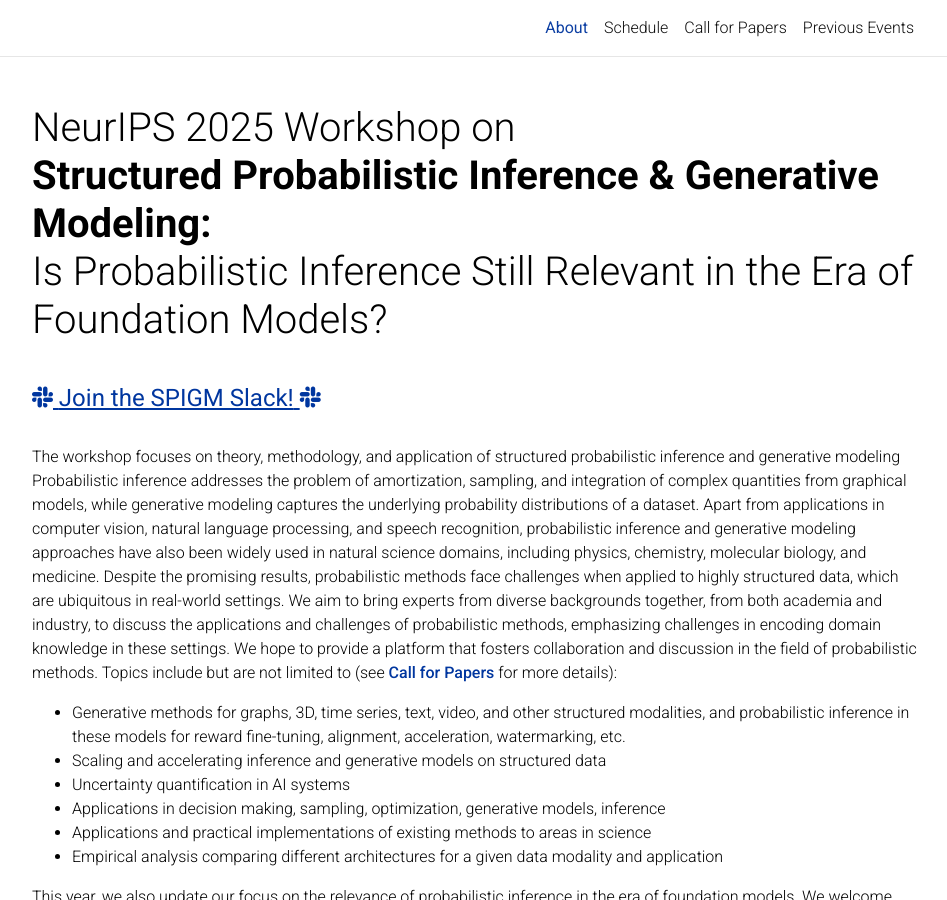
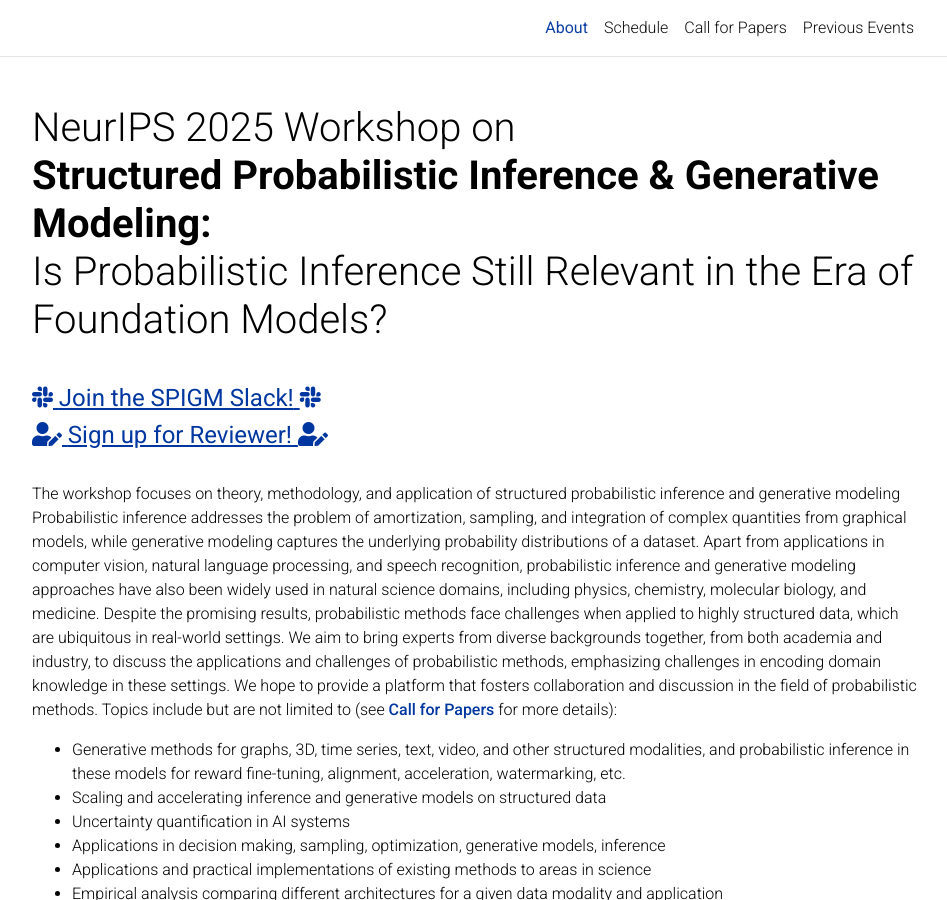
Before and after one commit to spigmworkshopv3/spigmworkshopv3.github.io, a Jekyll site: the page built from _pages/about.md, in a window 1280 px wide and 900 px high. Shown: the whole window, without its empty margins (163-1110 px from the left). Built offline with Jekyll 4.4.1, drawn with Linux system fonts in a browser that asks for light colours; comment, search, counter and statistics services are not loaded; a style sheet for code colours, icons or effects is not loaded.

Commit message:
update workshop page

```diff
--- a/_layouts/workshop.html
+++ b/_layouts/workshop.html
@@ -26,12 +26,12 @@ layout: default
       </a>
     </h4>
 
-    <!-- <h4>
-      <a href="https://t.co/ZGSxXfU2GG" title="Reviewer" target="_blank"
+    <h4>
+      <a href="https://forms.gle/oFrpazyy2WKFGFPCA" title="Reviewer" target="_blank"
     rel="noopener noreferrer">
         <u><i class="fas fa-user-edit"></i> <b>Sign up for Reviewer!</b> <i class="fas fa-user-edit"></i></u>
       </a>
-    </h4> -->
+    </h4>
 
     <br>
 
```
